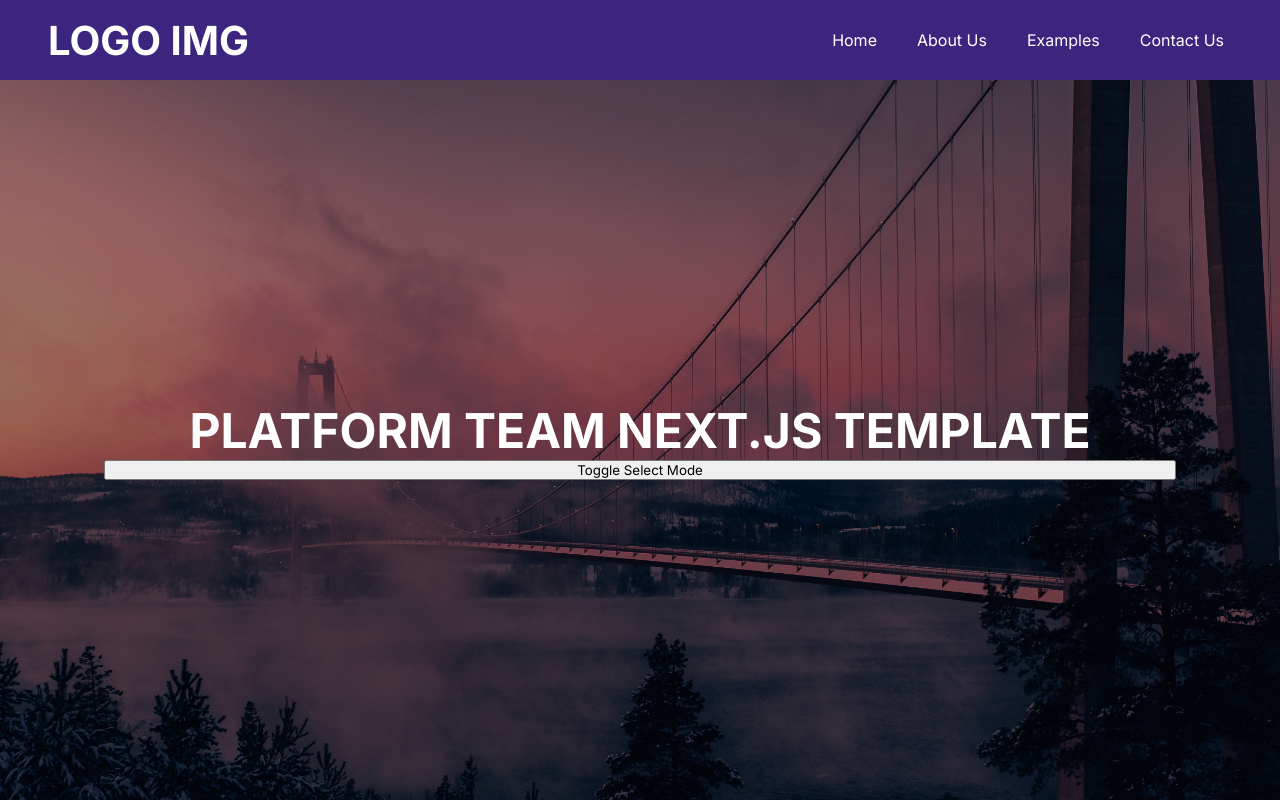
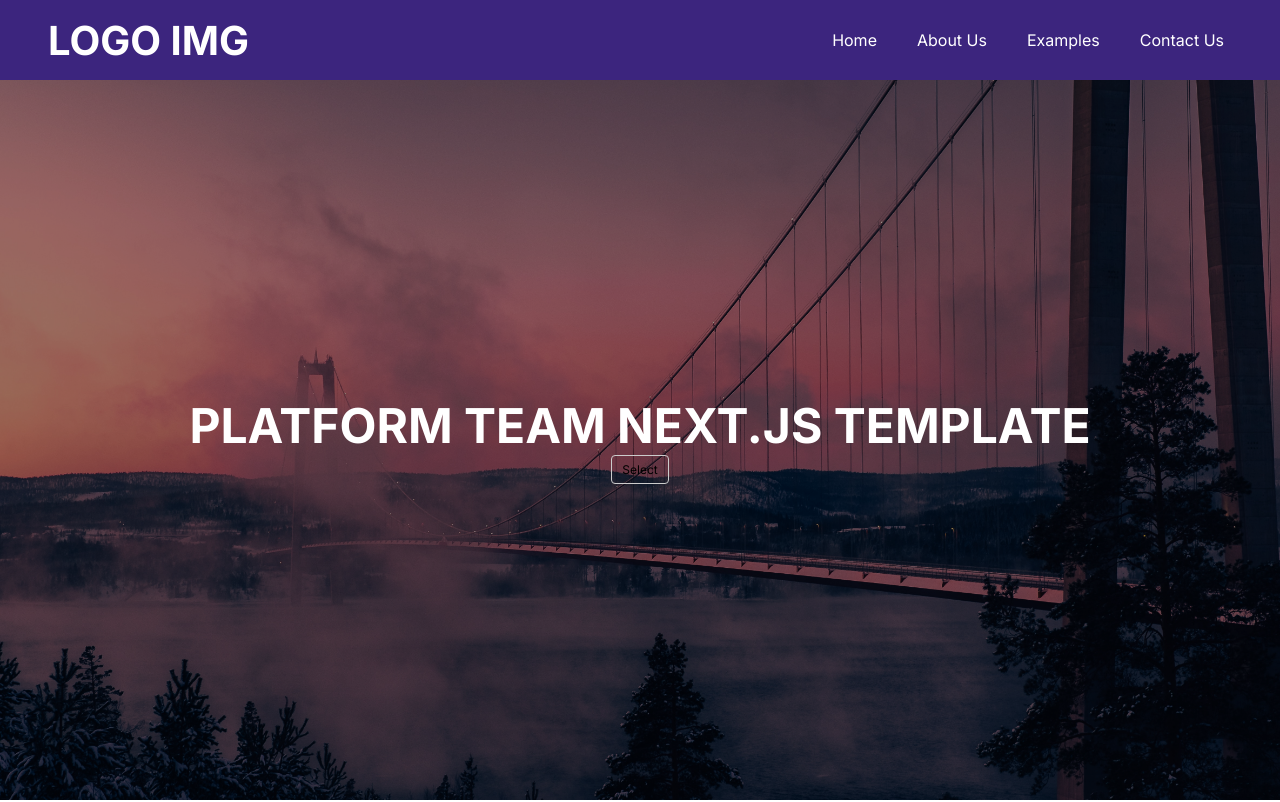
Before and after one commit to include-davis/Include-CMS, a Next.js app: page / in a window 1280 px wide. Shown: the top 802 px of the page. Built offline with nearby package versions, Linux system fonts and the light colour scheme.

Commit message:
made changes to hero page so it is a client page and other changes

```diff
--- a/app/(pages)/(index-page)/_components/Hero/Hero.tsx
+++ b/app/(pages)/(index-page)/_components/Hero/Hero.tsx
@@ -1,7 +1,10 @@
+'use client';
+//import { useState, useEffect } from "react";
 import Image from 'next/image';
 import styles from './Hero.module.scss';
 import React from 'react';
 import SelectButton from '@components/SelectButton';
+import { SelectModeContextProvider } from '../../../_contexts/SelectModeContext';
 
 export default function Hero() {
   return (
@@ -16,7 +19,9 @@ export default function Hero() {
       </div>
       <div className={styles.welcome}>
         <h1>PLATFORM TEAM NEXT.JS TEMPLATE</h1>
-        <SelectButton />
+        <SelectModeContextProvider>
+          <SelectButton />
+        </SelectModeContextProvider>
       </div>
     </div>
   );
--- a/app/(pages)/(index-page)/page.tsx
+++ b/app/(pages)/(index-page)/page.tsx
@@ -1,13 +1,10 @@
 import Hero from './_components/Hero/Hero';
 import React from 'react';
-import { SelectModeContextProvider } from '../_contexts/SelectModeContext';
 
 export default function Home() {
   return (
     <main>
-      <SelectModeContextProvider>
-        <Hero />
-      </SelectModeContextProvider>
+      <Hero />
     </main>
   );
 }
--- a/app/(pages)/_components/SelectButton.tsx
+++ b/app/(pages)/_components/SelectButton.tsx
@@ -1,14 +1,33 @@
-import React from 'react';
+import React, { useState } from 'react';
 import useSelectMode from '../_hooks/useSelectMode';
 
 const SelectButton: React.FC = () => {
   const { toggleSelectMode } = useSelectMode();
+  const [isSelected, setIsSelected] = useState(false);
+
+  const buttonStyle = {
+    fontSize: '12px',
+    padding: '6px 10px',
+    border: '1px solid #ccc',
+    borderRadius: '4px',
+    backgroundColor: isSelected ? '#f0f0f0' : 'transparent',
+    color: isSelected ? '#333' : '#000',
+    cursor: 'pointer',
+  };
 
   const handleClick = () => {
     toggleSelectMode();
+    setIsSelected(!isSelected);
   };
 
-  return <button onClick={handleClick}>Toggle Select Mode</button>;
+  return (
+    <div>
+      <button style={buttonStyle} onClick={handleClick}>
+        Select
+        {isSelected && <span>&#10003;</span>}
+      </button>
+    </div>
+  );
 };
 
 export default SelectButton;
```
